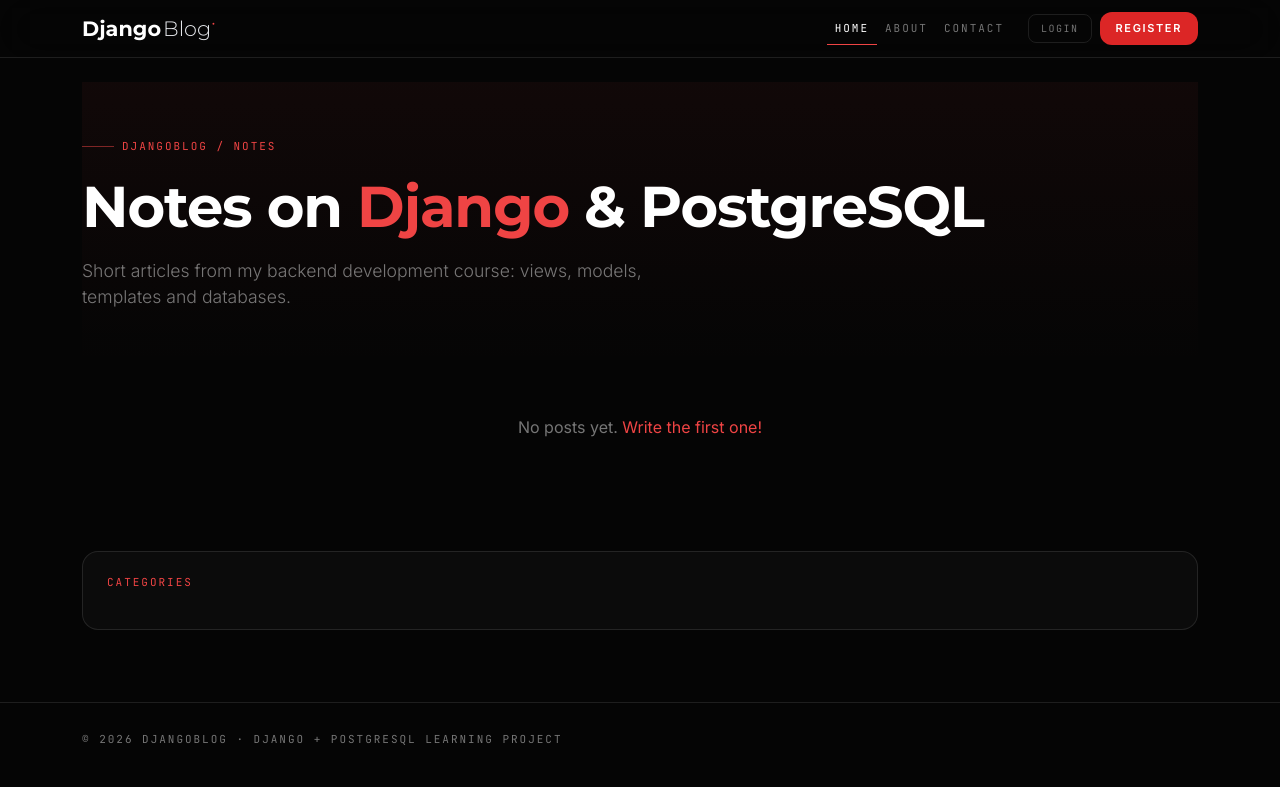
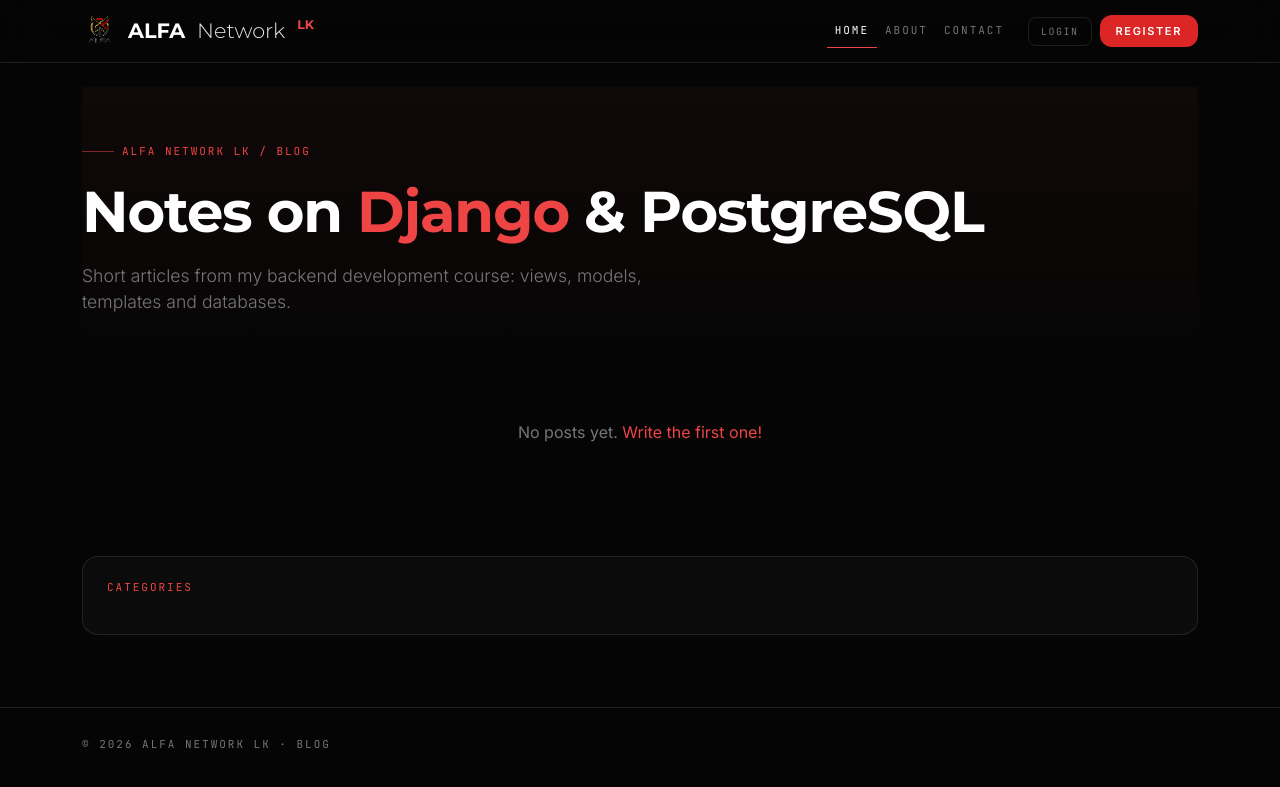
Before and after one commit to DishanSPX/DJANGOBLOG, a Django app: page / in a window 1280 px wide. Shown: the top 787 px of the page. Run offline with Django 5.2, Linux system fonts and the light colour scheme; data that the repository does not hold is empty.

Commit message:
Rebrand blog header, titles and footer with ALFA Network LK name and logo

```diff
--- a/blog/static/blog/css/style.css
+++ b/blog/static/blog/css/style.css
@@ -29,3 +29,4 @@ h1,h2,h3,h4,h5{font-family:Montserrat,sans-serif;color:var(--heading)}
 .form-label,label{color:var(--fg)}.text-muted{color:var(--muted)!important}
 .pagination .page-link{background:var(--panel);border-color:var(--border);color:var(--fg)}.pagination .active .page-link{background:var(--red6);border-color:var(--red6)}
 .alert{border-radius:12px}
+.brand{display:flex;align-items:center;gap:10px}.brand .logo{height:36px;width:36px;object-fit:contain}.brand sup{font-size:.6em;font-weight:700;margin-left:2px}
--- a/blog/templates/blog/base.html
+++ b/blog/templates/blog/base.html
@@ -4,7 +4,7 @@
 <head>
   <meta charset="UTF-8">
   <meta name="viewport" content="width=device-width, initial-scale=1">
-  <title>{% block title %}DjangoBlog{% endblock %}</title>
+  <title>{% block title %}ALFA Network LK{% endblock %}</title>
   <link rel="preconnect" href="https://fonts.googleapis.com">
   <link href="https://fonts.googleapis.com/css2?family=Inter:wght@300;400;600&family=Montserrat:wght@300;700&family=JetBrains+Mono:wght@400;700&display=swap" rel="stylesheet">
   <link href="https://cdn.jsdelivr.net/npm/bootstrap@5.3.3/dist/css/bootstrap.min.css" rel="stylesheet">
@@ -13,7 +13,7 @@
 <body>
   <nav class="navbar navbar-expand-lg navbar-dark site-nav sticky-top">
     <div class="container">
-      <a class="navbar-brand brand" href="{% url 'home' %}"><span class="b1">Django</span><span class="b2">Blog</span><sup>&bull;</sup></a>
+      <a class="navbar-brand brand" href="{% url 'home' %}"><img src="{% static 'blog/img/alfa-logo-white.webp' %}" class="logo" alt="ALFA Network LK"><span class="b1">ALFA</span><span class="b2">Network</span><sup>LK</sup></a>
       <button class="navbar-toggler" type="button" data-bs-toggle="collapse" data-bs-target="#navMenu"><span class="navbar-toggler-icon"></span></button>
       <div class="collapse navbar-collapse" id="navMenu">
         <div class="navbar-nav ms-auto me-3">
@@ -42,7 +42,7 @@
     {% block content %}{% endblock %}
   </main>
   <footer class="site-footer">
-    <div class="container mono">&copy; 2026 DjangoBlog &middot; Django + PostgreSQL learning project</div>
+    <div class="container mono">&copy; 2026 ALFA Network LK &middot; Blog</div>
   </footer>
   <script src="https://cdn.jsdelivr.net/npm/bootstrap@5.3.3/dist/js/bootstrap.bundle.min.js"></script>
 </body>
--- a/blog/templates/blog/home.html
+++ b/blog/templates/blog/home.html
@@ -1,7 +1,7 @@
 {% extends "blog/base.html" %}
 {% block title %}Home{% endblock %}
 {% block content %}
-  <h1>Welcome to DjangoBlog</h1>
+  <h1>Welcome to ALFA Network LK</h1>
   {% for post in posts %}
     <h2>{{ post.title }}</h2>
     <p>{{ post.content }}</p>
--- a/blog/templates/blog/post_list.html
+++ b/blog/templates/blog/post_list.html
@@ -2,7 +2,7 @@
 {% block title %}Home{% endblock %}
 {% block content %}
 <section class="hero">
-  <div class="eyebrow"><span class="line"></span><span class="mono red">DjangoBlog / Notes</span></div>
+  <div class="eyebrow"><span class="line"></span><span class="mono red">ALFA Network LK / Blog</span></div>
   <h1 class="hero-title">Notes on <span class="red">Django</span> &amp; PostgreSQL</h1>
   <p class="hero-sub">Short articles from my backend development course: views, models, templates and databases.</p>
 </section>
```
Also changed, not shown: blog/static/blog/img/alfa-logo-white.webp (added).
